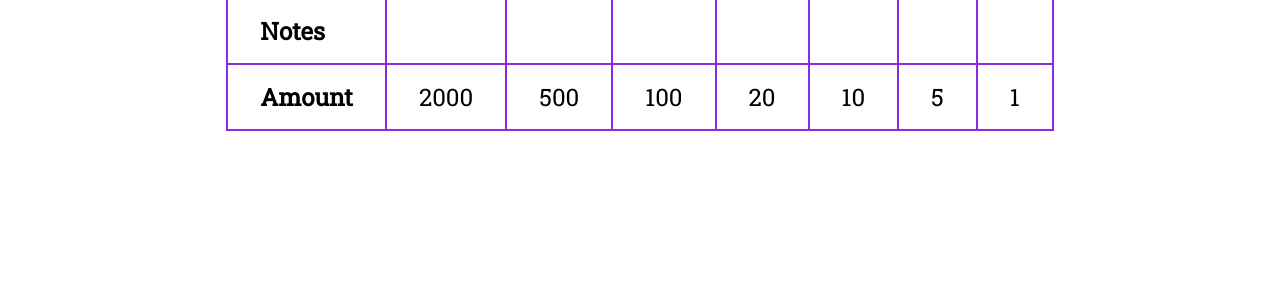
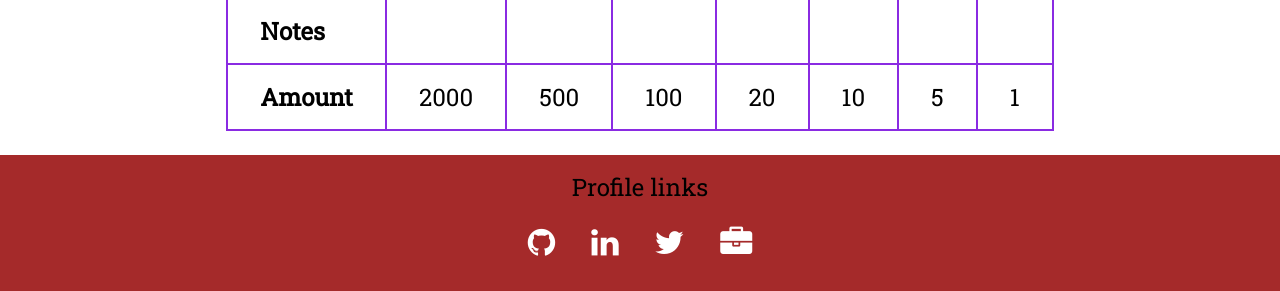
Before and after one commit to deekshithmd/Cash_Register, a plain HTML site: page index.html in a window 1280 px wide. Shown: the part 596-887 px from the top of the page. Before the commit the page ends 800 px from the top, so only its background shows below. Drawn offline with Linux system fonts and the light colour scheme.

Commit message:
feat: links

```diff
--- a/app.js
+++ b/app.js
@@ -35,7 +35,7 @@ function calculateChange(remainingChange){
 }
 function showMessage(){
     message.style.display="block"
-    message.innerText="Wash plates"
+    message.innerText="Please pay your bill amount..."
 }
 
 function hideMessage(){
--- a/index.html
+++ b/index.html
@@ -4,6 +4,7 @@
     <meta charset="UTF-8">
     <meta http-equiv="X-UA-Compatible" content="IE=edge">
     <meta name="viewport" content="width=device-width, initial-scale=1.0">
+    <link rel="stylesheet" href="https://cdnjs.cloudflare.com/ajax/libs/font-awesome/4.7.0/css/font-awesome.min.css">
     <link rel="stylesheet" href="style.css">
     <title>Cash Register</title>
 </head>
@@ -41,6 +42,15 @@
             <td>1</td>
         </tr>
     </table>
+    <footer>
+        <div class="footer-header">Profile links</div>
+        <div class="links">
+            <span><a class="link fa fa-github fa-2x" href="https://github.com/deekshithmd"></a></span>
+            <span><a class="link fa fa-linkedin fa-2x" href="https://in.linkedin.com/in/deekshith-m-d-42a306154"></a></span>
+            <span><a class="link fa fa-twitter fa-2x" href="http://twitter.com/deekshith_mogra"></a></span>
+            <span><a class="link fa fa-briefcase fa-2x" href="https://deekshithmdportfolio.netlify.app/"></a></span>
+        </div>
+    </footer>
     <script src="app.js" type="text/javascript"></script>
 </body>
 </html>
--- a/style.css
+++ b/style.css
@@ -87,3 +87,29 @@ th,td,tr{
     text-align: justify;
     font-size: 1.5rem;
 }
+
+footer{
+    bottom: 0;
+    width: 100%;
+    height: 17vh;
+    background-color:brown;
+    bottom: 0;
+}
+.footer-header{
+    text-align: center;
+    margin:1.5rem;
+    padding-top: 1rem;
+    font-size: 1.5rem;
+}
+.links{
+    display: block;
+    text-align: center;
+}
+.link{
+    text-decoration: none;
+    color: white;
+    padding: 0 1rem;
+}
+.link:hover{
+    color: black;
+}
```
